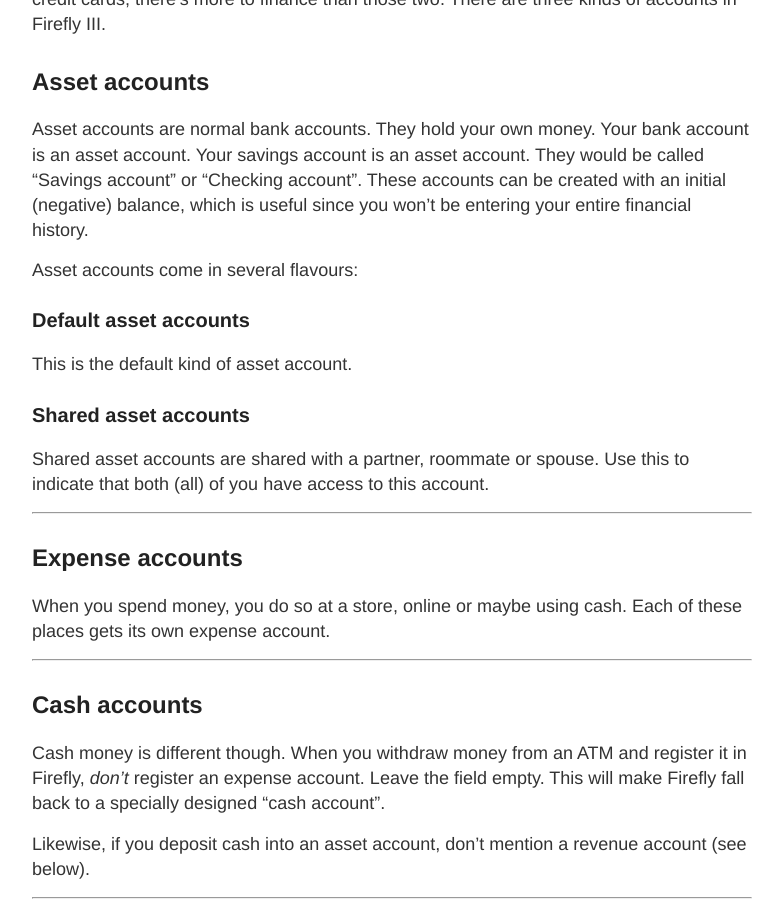
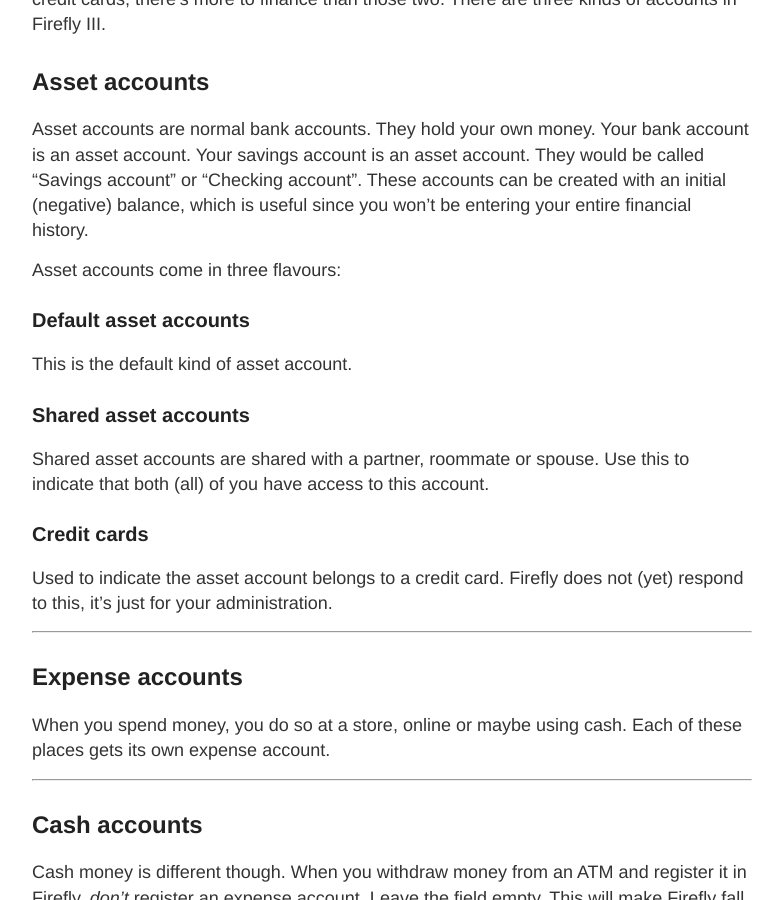
Before and after one commit to firefly-iii/firefly-iii.org, a Jekyll site: the page built from fug-accounts.md, in a window 1280 px wide and 900 px high, scrolled down 265 px. Shown: the whole window, without its empty margins (248-1031 px from the left). Built offline with Jekyll 4.4.1, drawn with Linux system fonts in a browser that asks for light colours.

Commit message:
More HR things.

```diff
--- a/fug-accounts.md
+++ b/fug-accounts.md
@@ -10,7 +10,7 @@ Firefly has several types of accounts. This goes beyond your own bank accounts a
 ## Asset accounts
 Asset accounts are normal bank accounts. They hold your own money. Your bank account is an asset account. Your savings account is an asset account. They would be called "Savings account" or "Checking account". These accounts can be created with an initial (negative) balance, which is useful since you won't be entering your entire financial history.
 
-Asset accounts come in several flavours:
+Asset accounts come in three flavours:
 
 ### Default asset accounts
 This is the default kind of asset account.
@@ -18,20 +18,20 @@ This is the default kind of asset account.
 ### Shared asset accounts
 Shared asset accounts are shared with a partner, roommate or spouse. Use this to indicate that both (all) of you have access to this account.
 
+### Credit cards
+Used to indicate the asset account belongs to a credit card. Firefly does not (yet) respond to this, it's just for your administration.
+
 <hr>
-
 ## Expense accounts
 When you spend money, you do so at a store, online or maybe using cash. Each of these places gets its own expense account.
 
 <hr>
-
 ## Cash accounts
 Cash money is different though. When you withdraw money from an ATM and register it in Firefly, _don't_ register an expense account. Leave the field empty. This will make Firefly fall back to a specially designed "cash account".
 
 Likewise, if you deposit cash into an asset account, don't mention a revenue account (see below).
 
 <hr>
-
 ## Revenue accounts
 Another type of account is the revenue account. A revenue account belongs to anyone or any company that sends you money. These may be your employer, parents or friends. Possibly these are clients or the government.
 
```
